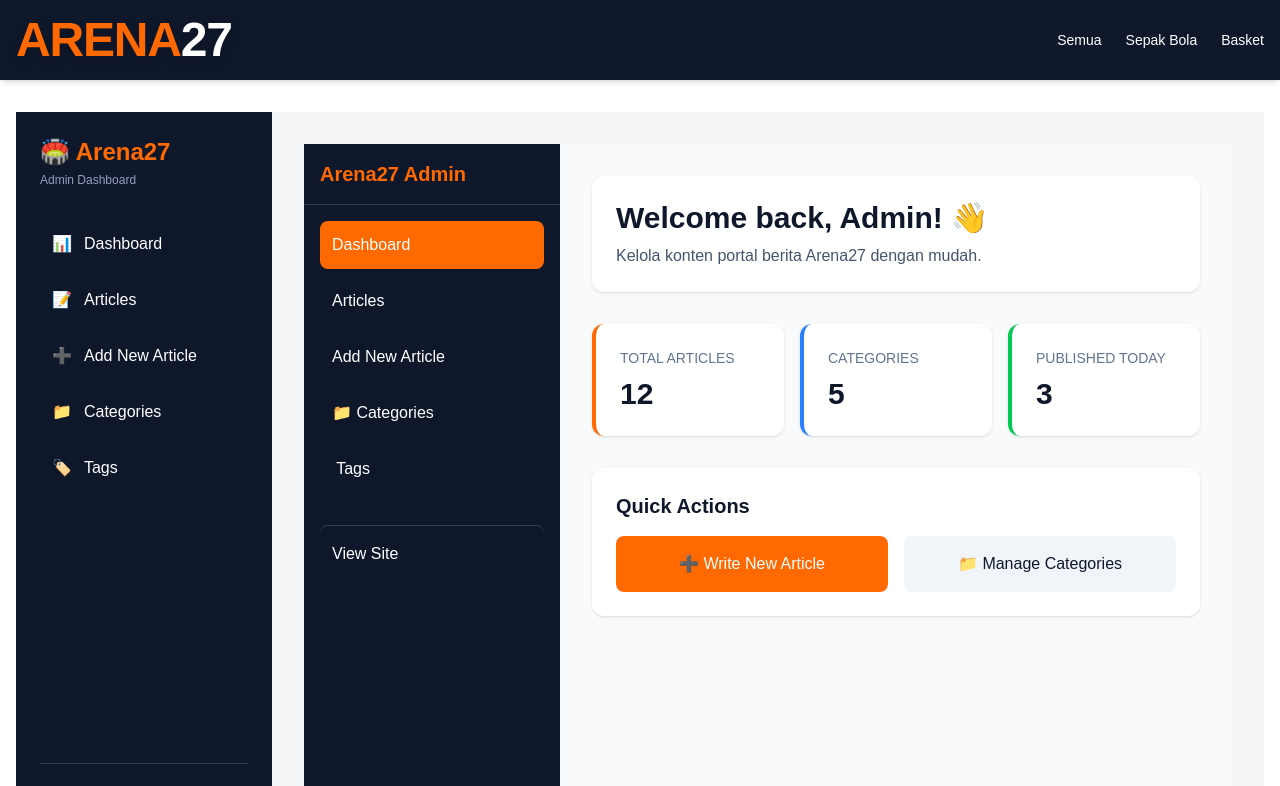
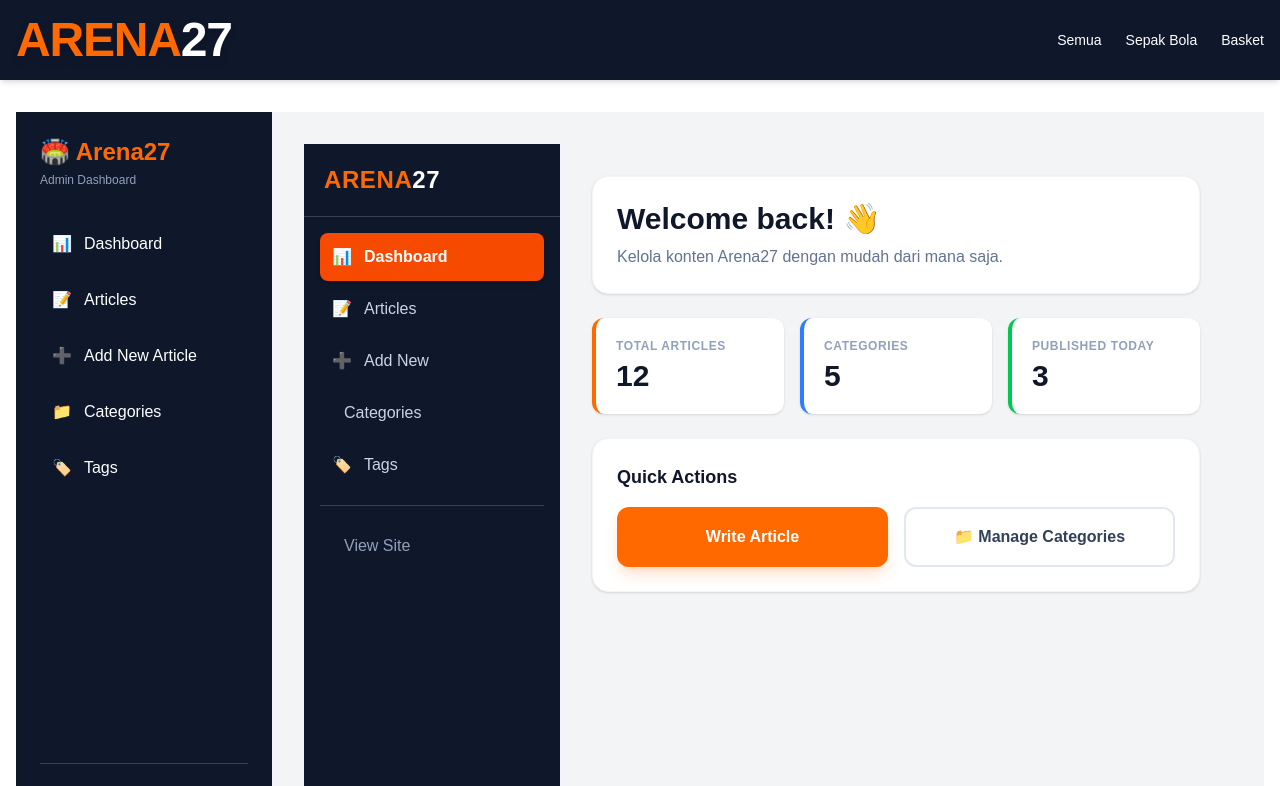
Before and after one commit to cakrawala27/arena27, a Next.js app: page /admin in a window 1280 px wide. Shown: the top 786 px of the page. Built offline with nearby package versions, Linux system fonts and the light colour scheme.

Commit message:
fix: Final bulletproof fix for mobile sidebar toggle and overlay

```diff
--- a/src/app/admin/page.tsx
+++ b/src/app/admin/page.tsx
@@ -7,109 +7,123 @@ import Link from 'next/link';
 export default function AdminDashboard() {
   const [isSidebarOpen, setIsSidebarOpen] = useState(false);
 
-  const toggleSidebar = () => setIsSidebarOpen(!isSidebarOpen);
-  const closeSidebar = () => setIsSidebarOpen(false);
+  // Fungsi buka/tutup
+  const toggleSidebar = () => {
+    setIsSidebarOpen(!isSidebarOpen);
+  };
+
+  // Fungsi paksa tutup
+  const closeSidebar = () => {
+    setIsSidebarOpen(false);
+  };
 
   return (
-    <div className="min-h-screen bg-gray-50 flex relative">
+    <div className="min-h-screen bg-gray-100 flex relative overflow-hidden">
 
-      {/* OVERLAY UNTUK MOBILE - Klik untuk tutup sidebar */}
+      {/* OVERLAY HITAM - Hanya muncul di mobile saat sidebar buka */}
       {isSidebarOpen && (
         <div
-          className="fixed inset-0 bg-black/50 z-40 md:hidden"
+          className="fixed inset-0 bg-black/60 z-40 md:hidden backdrop-blur-sm transition-opacity"
           onClick={closeSidebar}
         />
       )}
 
       {/* SIDEBAR NAVIGASI */}
+      {/*
+         Mobile: Fixed, Full Height, Hidden by default (-translate-x-full)
+         Desktop: Static, Always Visible (translate-x-0)
+      */}
       <aside
         className={`
-          fixed top-0 left-0 h-full w-64 bg-slate-900 text-white z-50 transform transition-transform duration-300 ease-in-out shadow-xl
+          fixed top-0 left-0 h-full w-72 bg-slate-900 text-white z-50 transform transition-transform duration-300 ease-in-out shadow-2xl border-r border-slate-800
           ${isSidebarOpen ? 'translate-x-0' : '-translate-x-full'}
-          md:translate-x-0 md:static md:h-auto md:shadow-none
+          md:relative md:translate-x-0 md:w-64 md:shadow-none md:border-r-0
         `}
       >
-        <div className="p-4 border-b border-slate-700 flex items-center justify-between">
-          <h2 className="text-xl font-bold text-orange-500">Arena27 Admin</h2>
+        <div className="p-5 border-b border-slate-700 flex items-center justify-between bg-slate-900 sticky top-0">
+          <h2 className="text-2xl font-black text-orange-500 tracking-wide">ARENA<span className="text-white">27</span></h2>
+
+          {/* Tombol Close (Hanya di Mobile) */}
           <button
             onClick={closeSidebar}
-            className="md:hidden text-white hover:text-orange-500 text-2xl focus:outline-none"
+            className="md:hidden p-2 rounded-full hover:bg-slate-800 text-white transition"
           >
-            ✕
+            <svg xmlns="http://www.w3.org/2000/svg" width="24" height="24" viewBox="0 0 24 24" fill="none" stroke="currentColor" strokeWidth="2" strokeLinecap="round" strokeLinejoin="round"><line x1="18" y1="6" x2="6" y2="18"></line><line x1="6" y1="6" x2="18" y2="18"></line></svg>
           </button>
         </div>
 
-        <nav className="p-4 space-y-2">
-          <Link href="/admin" className="block p-3 rounded-lg bg-orange-500 text-white font-medium">
-             Dashboard
+        <nav className="p-4 space-y-1 overflow-y-auto h-[calc(100vh-80px)]">
+          <Link href="/admin" onClick={closeSidebar} className="flex items-center gap-3 p-3 rounded-lg bg-orange-600 text-white font-bold shadow-md hover:bg-orange-500 transition">
+            <span>📊</span> Dashboard
           </Link>
-          <Link href="/admin/articles" className="block p-3 rounded-lg hover:bg-slate-800 transition">
-             Articles
+          <Link href="/admin/articles" onClick={closeSidebar} className="flex items-center gap-3 p-3 rounded-lg hover:bg-slate-800 text-slate-300 hover:text-white transition">
+            <span>📝</span> Articles
           </Link>
-          <Link href="/admin/articles/new" className="block p-3 rounded-lg hover:bg-slate-800 transition">
-             Add New Article
+          <Link href="/admin/articles/new" onClick={closeSidebar} className="flex items-center gap-3 p-3 rounded-lg hover:bg-slate-800 text-slate-300 hover:text-white transition">
+            <span>➕</span> Add New
           </Link>
-          <Link href="/admin/categories" className="block p-3 rounded-lg hover:bg-slate-800 transition">
-            📁 Categories
+          <Link href="/admin/categories" onClick={closeSidebar} className="flex items-center gap-3 p-3 rounded-lg hover:bg-slate-800 text-slate-300 hover:text-white transition">
+            <span></span> Categories
           </Link>
-          <Link href="/admin/tags" className="block p-3 rounded-lg hover:bg-slate-800 transition">
-            ️ Tags
+          <Link href="/admin/tags" onClick={closeSidebar} className="flex items-center gap-3 p-3 rounded-lg hover:bg-slate-800 text-slate-300 hover:text-white transition">
+            <span>🏷️</span> Tags
           </Link>
-          <Link href="/" className="block p-3 rounded-lg hover:bg-slate-800 transition mt-8 border-t border-slate-700 pt-4">
-             View Site
-          </Link>
+
+          <div className="pt-4 mt-4 border-t border-slate-700">
+             <Link href="/" onClick={closeSidebar} className="flex items-center gap-3 p-3 rounded-lg hover:bg-slate-800 text-slate-400 hover:text-white transition">
+              <span></span> View Site
+            </Link>
+          </div>
         </nav>
       </aside>
 
-      {/* KONTEN UTAMA */}
-      <main className="flex-1 flex flex-col min-h-screen w-full">
+      {/* KONTEN UTAMA & HEADER MOBILE */}
+      <main className="flex-1 flex flex-col min-h-screen w-full relative z-10 bg-gray-100">
 
-        {/* HEADER MOBILE DENGAN HAMBURGER MENU */}
-        <header className="bg-white shadow-sm p-4 flex items-center justify-between md:hidden sticky top-0 z-30">
+        {/* HEADER MOBILE (Hamburger Menu) */}
+        <header className="bg-white shadow-sm p-4 flex items-center justify-between md:hidden sticky top-0 z-30 border-b border-gray-200">
           <button
             onClick={toggleSidebar}
-            className="text-slate-900 text-2xl focus:outline-none"
+            className="p-2 -ml-2 text-slate-900 hover:bg-gray-100 rounded-lg active:scale-95 transition"
           >
-            ☰
+            <svg xmlns="http://www.w3.org/2000/svg" width="28" height="28" viewBox="0 0 24 24" fill="none" stroke="currentColor" strokeWidth="2" strokeLinecap="round" strokeLinejoin="round"><line x1="3" y1="12" x2="21" y2="12"></line><line x1="3" y1="6" x2="21" y2="6"></line><line x1="3" y1="18" x2="21" y2="18"></line></svg>
           </button>
-          <h1 className="text-lg font-bold text-slate-900">Admin Dashboard</h1>
-          <div className="w-8"></div> {/* Spacer biar tengah */}
+          <h1 className="text-lg font-bold text-slate-900">Admin Panel</h1>
+          <div className="w-8"></div>
         </header>
 
-        {/* KONTEN DASHBOARD */}
-        <div className="flex-1 p-4 md:p-8">
-          <div className="max-w-4xl mx-auto">
+        {/* ISI DASHBOARD */}
+        <div className="flex-1 p-4 md:p-8 overflow-y-auto">
+          <div className="max-w-5xl mx-auto space-y-6">
 
-            {/* WELCOME CARD */}
-            <div className="bg-white rounded-xl shadow-sm p-6 mb-8">
-              <h1 className="text-2xl md:text-3xl font-bold text-slate-900 mb-2">Welcome back, Admin! 👋</h1>
-              <p className="text-slate-600">Kelola konten portal berita Arena27 dengan mudah.</p>
+            {/* Welcome Card */}
+            <div className="bg-white rounded-2xl shadow-sm p-6 border border-gray-100">
+              <h1 className="text-2xl md:text-3xl font-bold text-slate-900 mb-2">Welcome back! 👋</h1>
+              <p className="text-slate-500">Kelola konten Arena27 dengan mudah dari mana saja.</p>
             </div>
 
-            {/* STATS CARDS */}
-            <div className="grid grid-cols-1 sm:grid-cols-2 lg:grid-cols-3 gap-4 mb-8">
-              <div className="bg-white rounded-xl shadow-sm p-6 border-l-4 border-orange-500">
-                <h3 className="text-sm font-medium text-slate-500 uppercase">Total Articles</h3>
-                <p className="text-3xl font-bold text-slate-900 mt-2">12</p>
-              </div>
-              <div className="bg-white rounded-xl shadow-sm p-6 border-l-4 border-blue-500">
-                <h3 className="text-sm font-medium text-slate-500 uppercase">Categories</h3>
-                <p className="text-3xl font-bold text-slate-900 mt-2">5</p>
-              </div>
-              <div className="bg-white rounded-xl shadow-sm p-6 border-l-4 border-green-500">
-                <h3 className="text-sm font-medium text-slate-500 uppercase">Published Today</h3>
-                <p className="text-3xl font-bold text-slate-900 mt-2">3</p>
-              </div>
+            {/* Stats Grid */}
+            <div className="grid grid-cols-1 sm:grid-cols-3 gap-4">
+              {[
+                { label: 'Total Articles', val: '12', color: 'border-orange-500' },
+                { label: 'Categories', val: '5', color: 'border-blue-500' },
+                { label: 'Published Today', val: '3', color: 'border-green-500' }
+              ].map((stat, i) => (
+                <div key={i} className={`bg-white rounded-xl shadow-sm p-5 border-l-4 ${stat.color}`}>
+                  <h3 className="text-xs font-bold text-slate-400 uppercase tracking-wider">{stat.label}</h3>
+                  <p className="text-3xl font-black text-slate-900 mt-1">{stat.val}</p>
+                </div>
+              ))}
             </div>
 
-            {/* QUICK ACTIONS */}
-            <div className="bg-white rounded-xl shadow-sm p-6">
-              <h2 className="text-xl font-bold text-slate-900 mb-4">Quick Actions</h2>
+            {/* Quick Actions */}
+            <div className="bg-white rounded-2xl shadow-sm p-6 border border-gray-100">
+              <h2 className="text-lg font-bold text-slate-900 mb-4">Quick Actions</h2>
               <div className="grid grid-cols-1 sm:grid-cols-2 gap-4">
-                <Link href="/admin/articles/new" className="block p-4 rounded-lg bg-orange-500 text-white text-center font-medium hover:bg-orange-600 transition">
-                  ➕ Write New Article
+                <Link href="/admin/articles/new" className="flex items-center justify-center gap-2 p-4 rounded-xl bg-orange-500 text-white font-bold hover:bg-orange-600 active:scale-95 transition shadow-lg shadow-orange-500/20">
+                   Write Article
                 </Link>
-                <Link href="/admin/categories" className="block p-4 rounded-lg bg-slate-100 text-slate-900 text-center font-medium hover:bg-slate-200 transition">
+                <Link href="/admin/categories" className="flex items-center justify-center gap-2 p-4 rounded-xl bg-white border-2 border-slate-200 text-slate-700 font-bold hover:border-orange-500 hover:text-orange-500 active:scale-95 transition">
                   📁 Manage Categories
                 </Link>
               </div>
```
